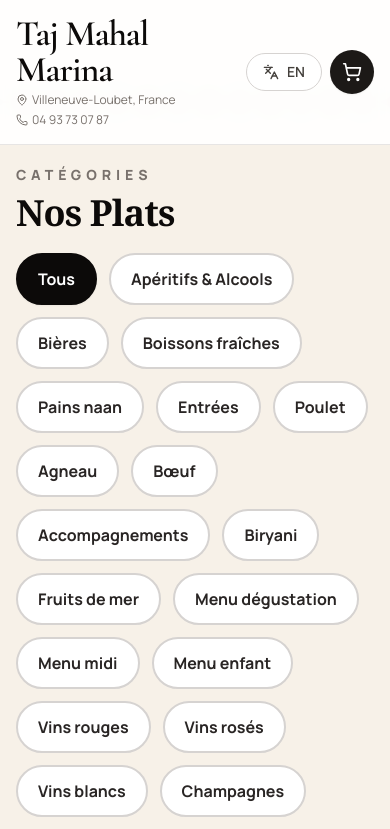
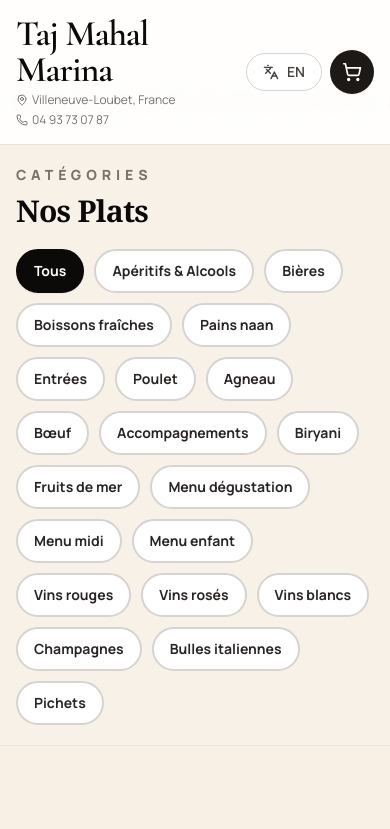
Before and after one commit to ManojMJ10/tajmahal-delivery.fr, a Next.js app: page /menu/home-delivery in a window 390 px wide. Shown: the top 829 px of the page. Built offline with nearby package versions, Linux system fonts and the light colour scheme.

Commit message:
Refine category rows and mobile spacing

```diff
--- a/components/public/PublicCategoryTabs.tsx
+++ b/components/public/PublicCategoryTabs.tsx
@@ -38,19 +38,25 @@
             <p className="text-sm font-black uppercase tracking-[0.35em] text-stone-500">
               {language === "fr" ? "Catégories" : "Categories"}
             </p>
-            <h2 className="mt-2 font-serif text-4xl font-bold tracking-tight text-stone-950 md:text-5xl">
+            <h2 className="mt-2 font-serif text-3xl font-bold tracking-tight text-stone-950 sm:text-4xl md:text-5xl">
               {language === "fr" ? "Nos Plats" : "Our Dishes"}
             </h2>
           </div>
         ) : null}
-        <div className={`flex flex-wrap gap-3 ${compact ? "" : "mt-5"}`}>
+        <div
+          className={`${
+            compact
+              ? "flex flex-wrap gap-2"
+              : "mt-5 flex flex-wrap gap-2.5 xl:grid xl:auto-cols-max xl:grid-flow-col xl:grid-rows-2 xl:gap-3"
+          }`}
+        >
           {visibleCategories.map((category) => (
             <button
               key={category.id}
               type="button"
               onClick={() => setSelectedCategory(category.id)}
               className={`rounded-full border-2 font-bold transition-colors duration-150 ${
-                compact ? "px-4 py-2 text-sm" : "px-5 py-3 text-base"
+                compact ? "px-4 py-2 text-sm" : "px-4 py-2.5 text-sm sm:px-5 sm:text-[15px]"
               } ${
                 selectedCategory === category.id
                   ? "border-stone-950 bg-stone-950 text-white shadow-sm"
```
